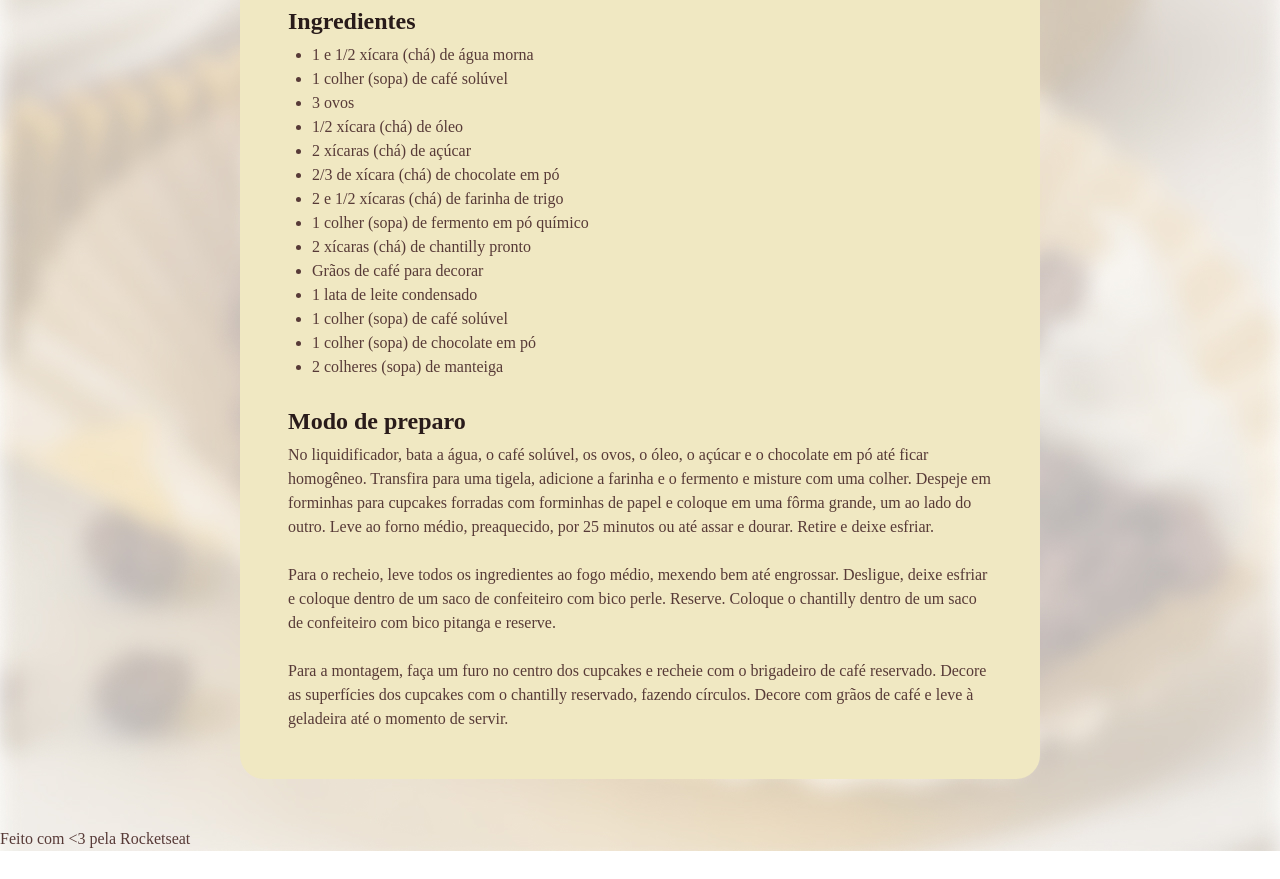
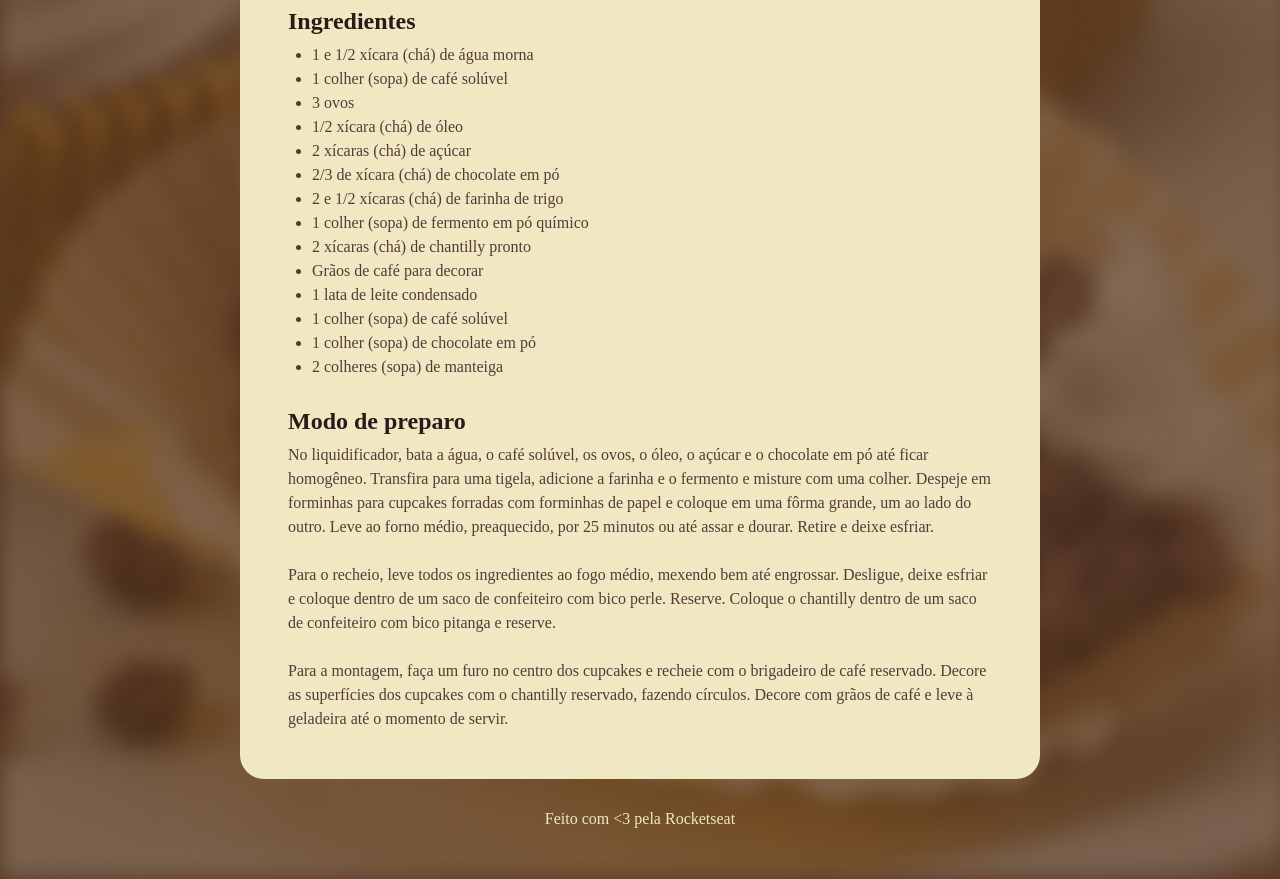
Before and after one commit to EderCruzz/pagina-de-receita, a plain HTML site: page index.html in a window 1280 px wide. Shown: the part 720-1599 px from the top of the page. Before the commit the page ends 1571 px from the top, so only its background shows below. Drawn offline with Linux system fonts and the light colour scheme; a web font is replaced by a local one.

Commit message:
trocando bg-image

```diff
--- a/style.css
+++ b/style.css
@@ -10,7 +10,7 @@
 }
 
 body {
-  background-image:  url("assets/bg-image.jpg");
+  background-image:  url("assets/bg-image2.jpg");
   background-size: cover;
 }
 #page {
@@ -18,7 +18,7 @@ body {
   padding: 24px;
   background-color: #F0E8C2;
   border-radius: 24px;
-  margin: 48px auto;
+  margin: 48px auto 28px;
   box-sizing: border-box;
 }
 
@@ -56,3 +56,9 @@ h1, h2 {
 ul {
   padding-left: 24px;
 }
+
+footer {
+  color: #F0E8C2;
+  text-align: center;
+  padding-bottom: 48px;
+}
```
Also changed, not shown: assets/bg-image.jpg (deleted), assets/bg-image2.jpg (added).
